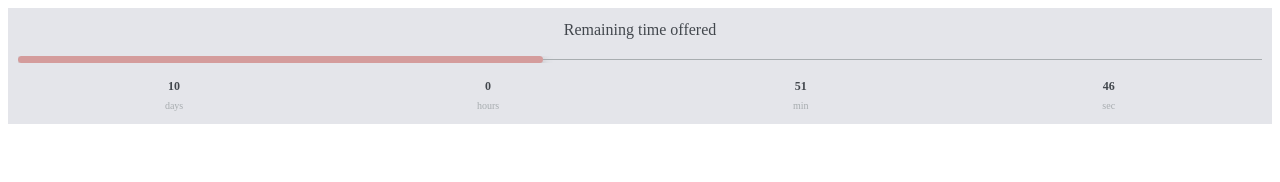
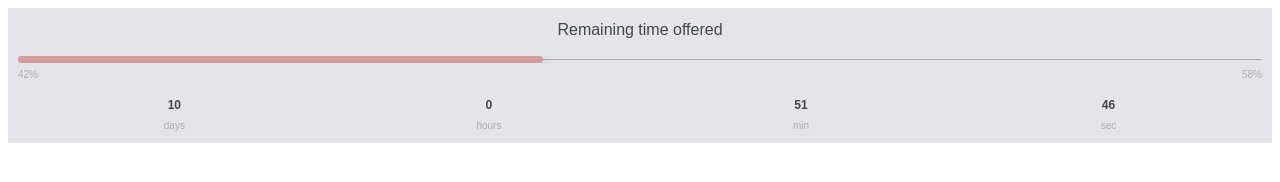
Before and after one commit to iladiro/counter, a website: page assets/template.html in a window 1280 px wide. Drawn offline with Linux system fonts and the light colour scheme.

Commit message:
add progressbar percentage

```diff
--- a/assets/javascript/counter.js
+++ b/assets/javascript/counter.js
@@ -24,9 +24,10 @@ const Counter = (function() {
           "add_class_to_parent": opts.add_class_to_parent ? opts.add_class_to_parent : undefined,
           "bg_color": opts.bg_color_class ? opts.bg_color_class : undefined,
           "progressbar": opts.progressbar === false ? false : true,
+          "progressbar_percentage": opts.progressbar_percentage === false ? false : true,
+          "progressbar_size": opts.progressbar_size ? opts.progressbar_size : undefined,
           "countdown": opts.countdown === false ? false : true,
           "labels": opts.labels ? opts.labels : undefined,
-          "progressbar_size": opts.progressbar_size ? opts.progressbar_size : undefined,
           "expired_alert": opts.expired_alert ? opts.expired_alert : undefined,
           "title": opts.title ? opts.title : undefined,
           "distance": ""
@@ -45,8 +46,11 @@ const Counter = (function() {
         "seconds_label": document.querySelector(this.config.container).querySelector('[data-counter="seconds_label"]'),
         "expired_alert": document.querySelector(this.config.container).querySelector('[data-counter="expired_alert"]'),
         "progressbar": document.querySelector(this.config.container).querySelector('[data-counter="progressbar"]'),
+        "progressbar_percentage": document.querySelector(this.config.container).querySelector('[data-counter="progressbar_percentage"]'),
         "missing_field": document.querySelector(this.config.container).querySelector('[data-counter="missing"]'),
+        "missing_percentage": document.querySelector(this.config.container).querySelector('[data-counter="missing_percentage"]'),
         "past_field": document.querySelector(this.config.container).querySelector('[data-counter="past"]'),
+        "past_percentage": document.querySelector(this.config.container).querySelector('[data-counter="past_percentage"]'),
         "countdown": document.querySelector(this.config.container).querySelector('[data-counter="countdown"]'),
         "title": document.querySelector(this.config.container).querySelector('[data-counter="title"]')
       }
@@ -247,6 +251,23 @@ const Counter = (function() {
       //console.log(obj);
       this.selectors.missing_field.style.width = obj.missing + "%";
       this.selectors.past_field.style.width = obj.past + "%";
+
+      // progressbar percentage
+      if(this.config.progressbar_percentage) {
+        if(this.selectors.missing_percentage && this.selectors.past_percentage) {
+          this.selectors.missing_percentage.innerText = Math.round(obj.missing) + "%";
+          this.selectors.past_percentage.innerText = Math.round(obj.past) + "%";
+        } else {
+          throw 'It was impossible to retrieve the selector (data-counter = "missing_percentage"),' +
+          ' (data-counter = "past_percentage"). It is mandatory to insert them in' +
+          ' the template if the "progressbar_percentage" is true'
+        }
+      } else {
+        if(this.selectors.progressbar_percentage) {
+          this.selectors.progressbar_percentage.remove();
+        }
+      }
+      // end
     }
 
     progressbarSize() {
--- a/assets/stylesheets/_style.scss
+++ b/assets/stylesheets/_style.scss
@@ -17,13 +17,15 @@
     margin-bottom: 15px;
     @include font-style(1em, #42474D, 1.4375em, normal);
   }
-  &__bar {
+  &__progressbar {
+    margin-bottom: 15px;
+    &-line {
       @include size(100%, 7px);
       position: relative;
       overflow: hidden;
       @include displayFlex();
       @include alignItems(center);
-    margin-bottom: 15px;
+      margin-bottom: 5px;
       &--xs {
         height: 4px;
       }
@@ -36,16 +38,22 @@
       &--lg {
         height: 21px;
       }
-    &--missing {
+      &-missing {
         @include size(100%, 100%);
         background-color: #d49c9c;
         //background: linear-gradient(306.6deg, #FF3C00 0%, #FFA400 100%);
         @include box-shadow(0 3px 10px 0 rgba(112,112,112,0.5));
         border-radius: 35px;
       }
-    &--past {
+      &-past {
         height: 1px;
         background-color: #A8ADB0;
+      }
+    }
+    &-percentage {
+      @include displayFlex();
+      @include flexJustifyContent(space-between);
+      @include font-style(0.625em, #A8ADB0, 1.4375em, normal);
     }
   }
   &__countdown {
--- a/assets/template.html
+++ b/assets/template.html
@@ -18,9 +18,15 @@
     <h3 class="i-counter__title" data-counter="title">
       Remaining time offered
     </h3>
-    <div class="i-counter__bar" data-counter="progressbar">
-      <span class="i-counter__bar--missing" data-counter="missing"></span>
-      <span class="i-counter__bar--past" data-counter="past">
+    <div class="i-counter__progressbar" data-counter="progressbar">
+      <div class="i-counter__progressbar-line">
+        <span class="i-counter__progressbar-line-missing" data-counter="missing"></span>
+        <span class="i-counter__progressbar-line-past" data-counter="past">
+      </div>
+      <div class="i-counter__progressbar-percentage" data-counter="progressbar_percentage">
+        <span class="i-counter__progressbar-percentage-missing" data-counter="missing_percentage">0%</span>
+        <span class="i-counter__progressbar-percentage-past" data-counter="past_percentage">0%</span>
+      </div>
     </div>
     <div class="i-counter__countdown">
       <div class="i-counter__countdown-time" data-counter="countdown">
```
Also changed, not shown: assets/stylesheets/css/style.min.css. Lines whose indentation alone changed are shown as unchanged.
